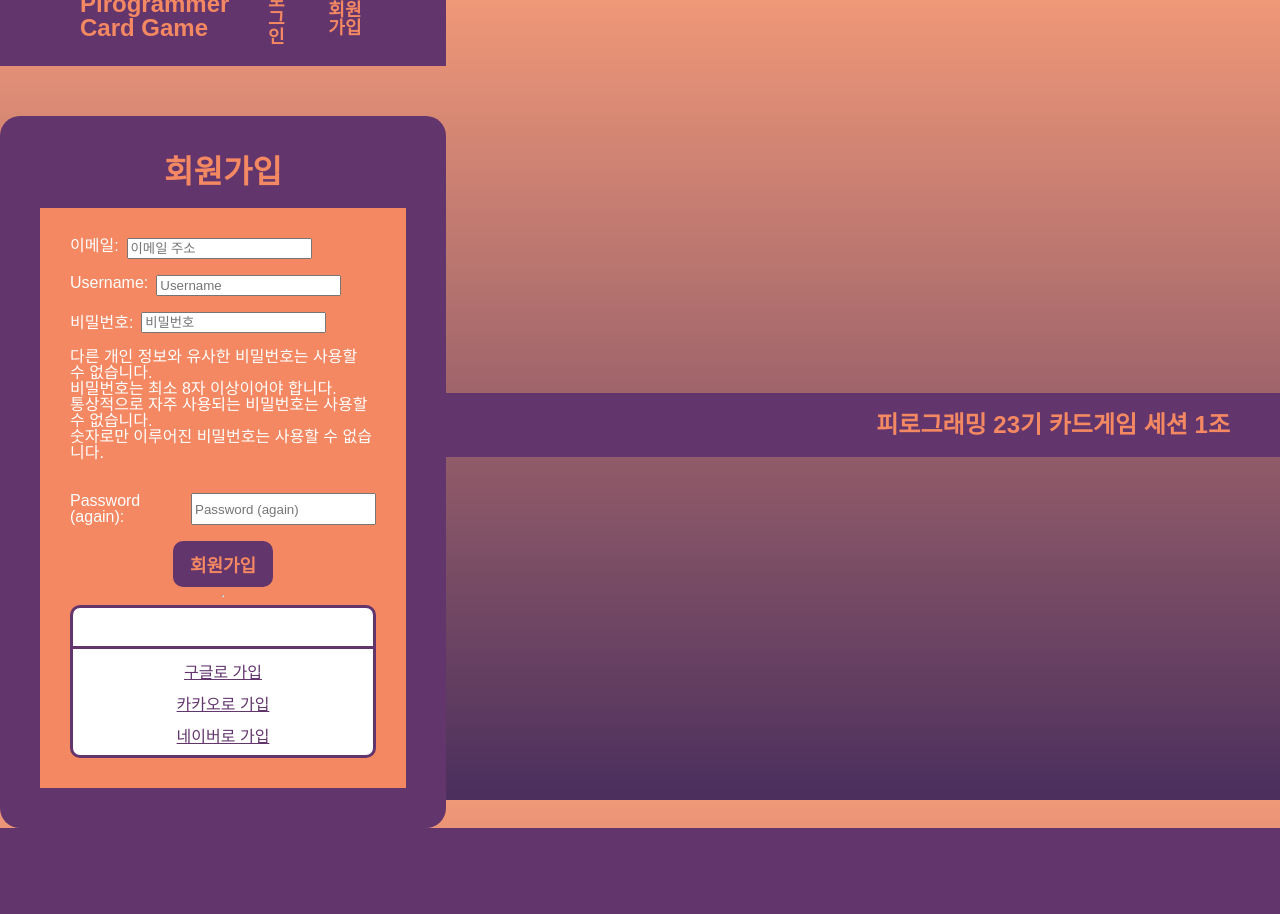
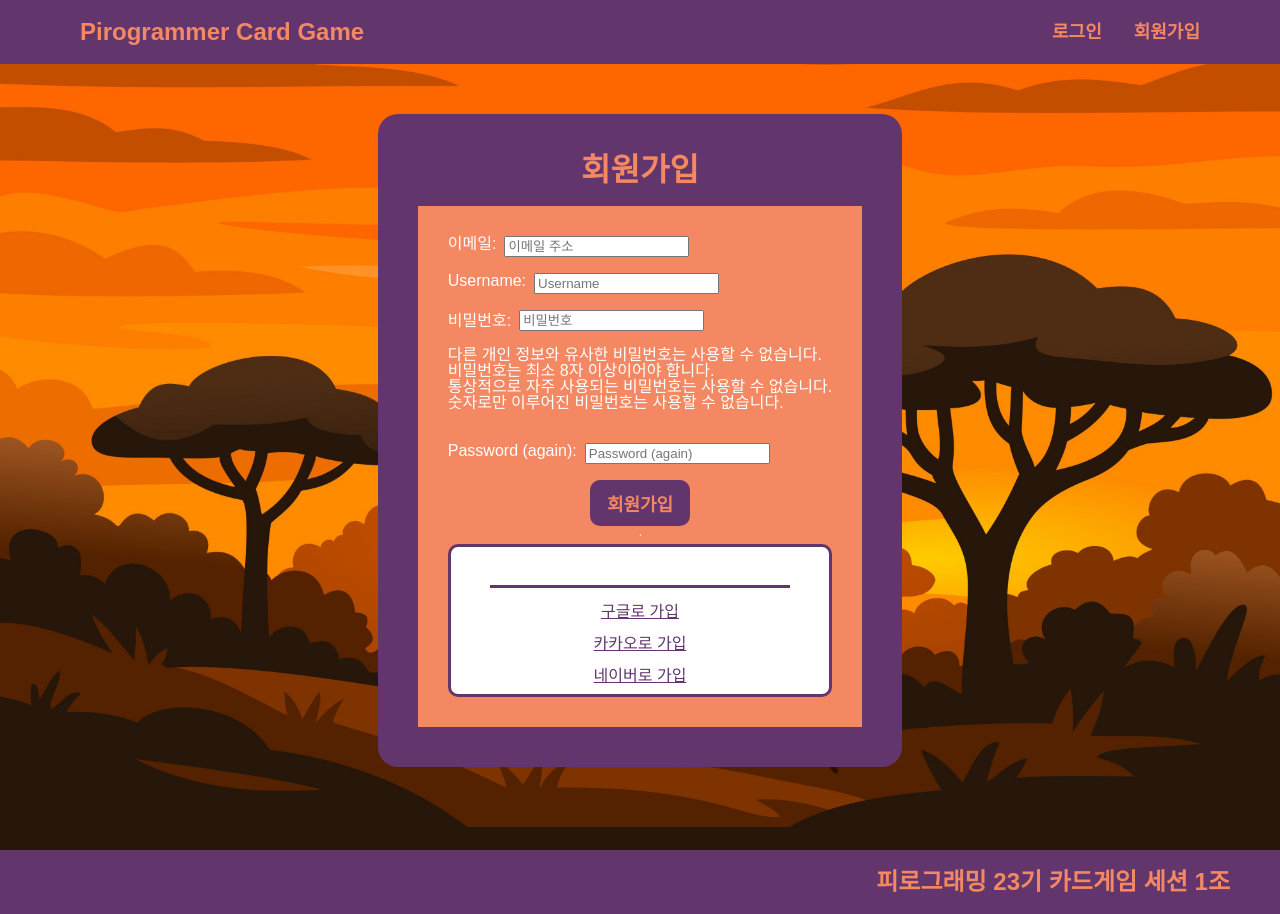
Before and after one commit to Pirogramming-23/Piro23_CardGame_1, a Django app: page /accounts/signup/ in a window 1280 px wide. Before the commit the page ends 828 px from the top, so only its background shows below. Run offline with Django 5.2, Linux system fonts and the light colour scheme; some libraries are stand-ins or nearby versions.

Commit message:
[fix] game_detail CSS body 수정 및 base.html css 적용 순서 변경

```diff
--- a/static/css/game_detail.css
+++ b/static/css/game_detail.css
@@ -4,7 +4,8 @@
     color: #ffffff;
     min-height: 100vh;
     margin: 0;
-    display: flex;
+    /*body를 flex로 줘서 배경 같은 부분들이 깨진채 나온 것 같아요! 일단 수정해뒀습니다!*/
+    /* display: flex; */
     align-items: center;
     justify-content: center;
 }
--- a/templates/base.html
+++ b/templates/base.html
@@ -7,10 +7,10 @@
     <meta charset="UTF-8">
     <link rel="stylesheet" href="{% static 'css/reset.css' %}">
     <link rel="stylesheet" href="{% static 'css/root.css' %}">
-    <link rel="stylesheet" href="{% static 'css/styleKDS.css' %}">
     <link rel="stylesheet" href="{% static 'css/start_game.css' %}">
     <link rel="stylesheet" href="{% static 'css/game_list.css' %}">
     <link rel="stylesheet" href="{% static 'css/game_detail.css' %}">
+    <link rel="stylesheet" href="{% static 'css/styleKDS.css' %}">
     <title>{% block head_title %}Piro Card Game{% endblock %}</title>
 </head>
 <body>
```
